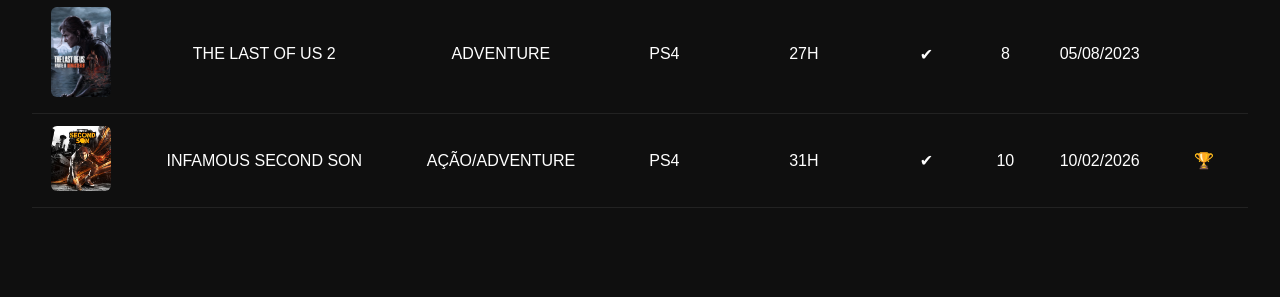
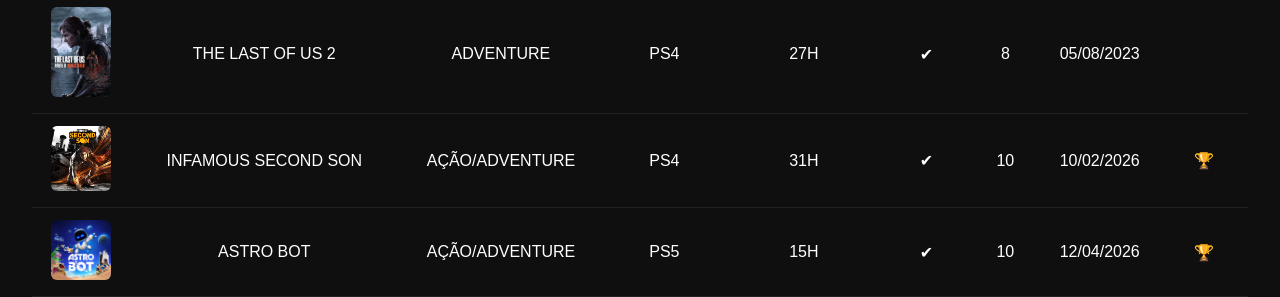
Before and after one commit to Verso123/meus-games-zerados, a plain HTML site: page playstation.html in a window 1280 px wide. Shown: the part 1838-2135 px from the top of the page. Before the commit the page ends 2046 px from the top, so only its background shows below. Drawn offline with Linux system fonts and the light colour scheme.

Commit message:
Update playstation.html

```diff
--- a/playstation.html
+++ b/playstation.html
@@ -322,6 +322,18 @@
     <td>🏆</td>
   </tr>
 
+  <tr onclick="mostrarComentario(this, 'ASTROBOT')">
+  <td><img src="imagens/ASTROBOT.JPG"></td>
+    <td>ASTRO BOT</td></td>
+    <td>AÇÃO/ADVENTURE</td>
+    <td>PS5</td>
+    <td>15H</td>
+    <td>✔</td>
+    <td>10</td>
+    <td>12/04/2026</td>
+    <td>🏆</td>
+  </tr>
+
 </table>
 <script>
 
```
